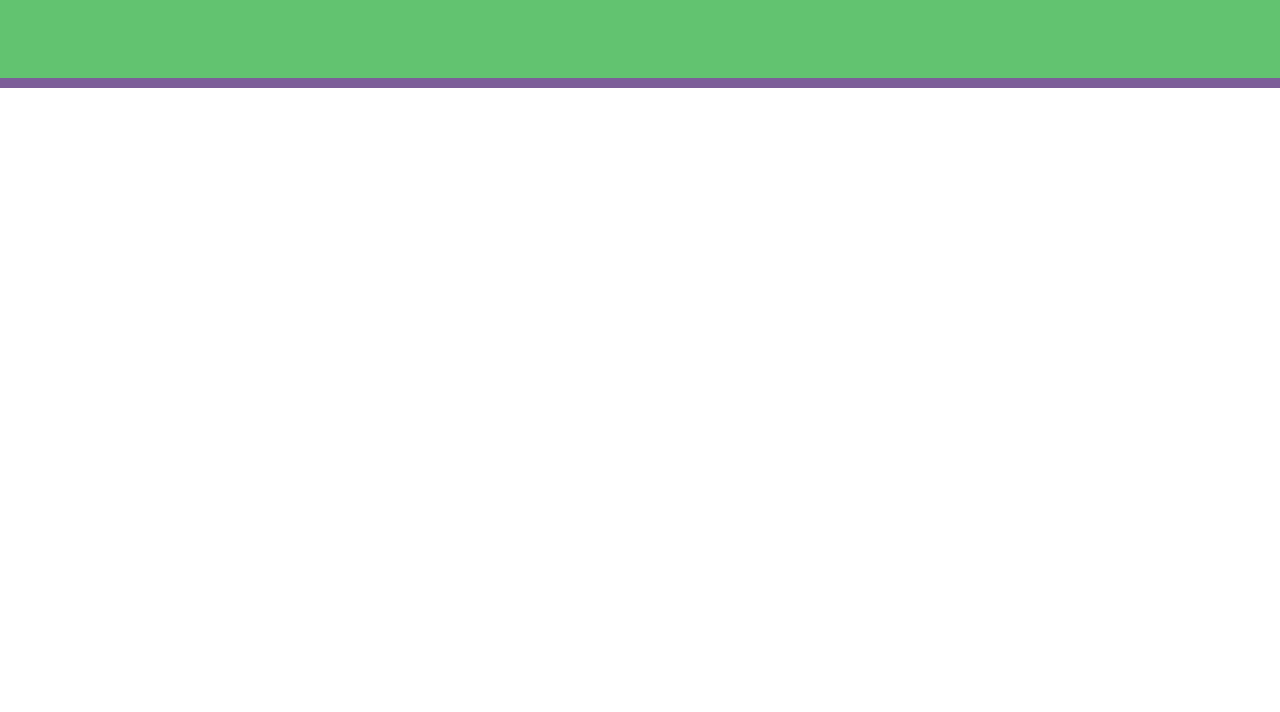
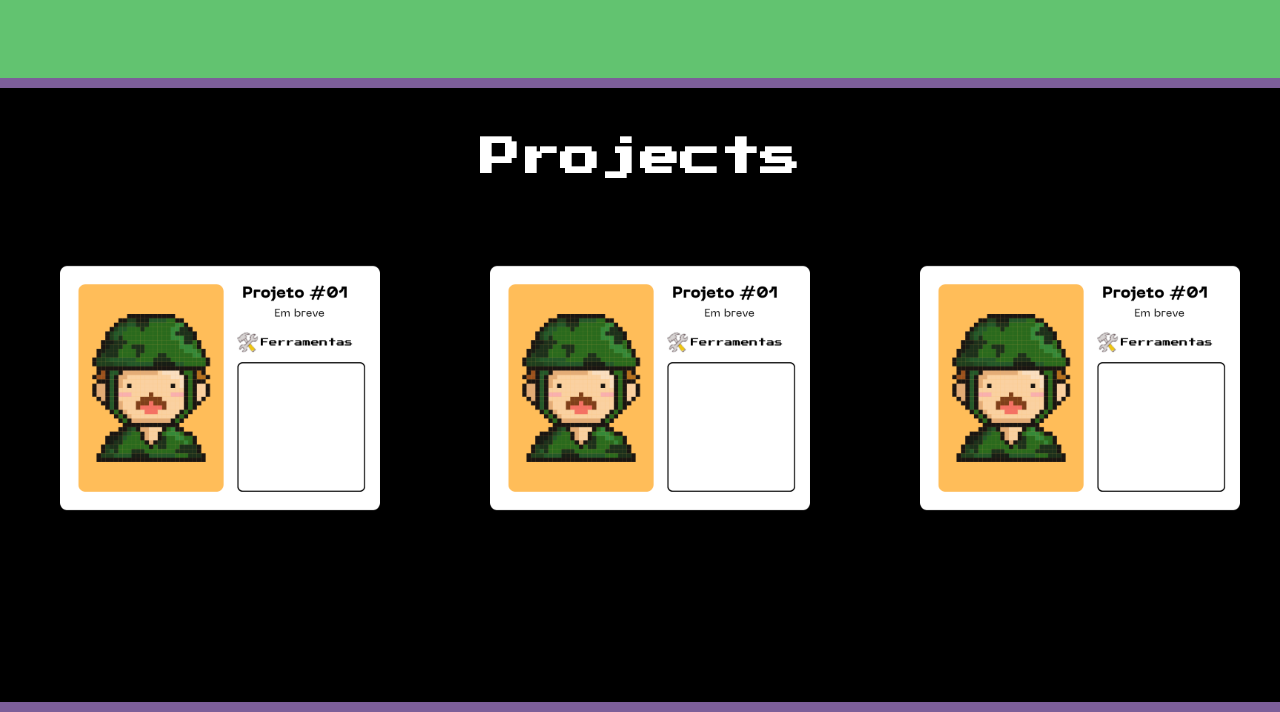
Before and after one commit to lindoelsonLopes/PortfolioOficial, a plain HTML site: page index.html in a window 1280 px wide. Shown: the part 1585-2297 px from the top of the page. Before the commit the page ends 1673 px from the top, so only its background shows below. Drawn offline with Linux system fonts and the light colour scheme.

Commit message:
Iniciando seção de projetos

```diff
--- a/css/style.css
+++ b/css/style.css
@@ -93,6 +93,25 @@ h2 {
   margin-bottom: 0;
 }
 
+.container-projects {
+  background-color: #000;
+  padding-top: 50px;
+  height: 100%;
+  border-bottom: solid 10px #7C5E99;
+  padding-bottom: 100px
+}
+
+.box-project {
+  display: flex;
+  justify-content: space-between;
+}
+
+.container-projects > h1 {
+  color: white;
+  text-align: center;
+  margin-bottom: 0;
+}
+
 .wrapper-skills {
   display: flex;
   flex-wrap: wrap;
--- a/index.html
+++ b/index.html
@@ -165,6 +165,28 @@
         </div>
       </section>
 
+      <section class="container-projects">
+
+        <h1>Projects</h1>
+
+       <div class="box-project">
+
+        <figure>
+          <img src="/images/projeto1.png" width="400px" alt="">
+        </figure>
+
+        <figure>
+          <img src="/images/projeto1.png" width="400px" alt="">
+        </figure>
+
+        <figure>
+          <img src="/images/projeto1.png" width="400px" alt="">
+        </figure>
+
+      </div>
+
+      </section>
+
     </main>
 
     <script src="index.js"></script>
```
Also changed, not shown: images/projeto1.png (added).
